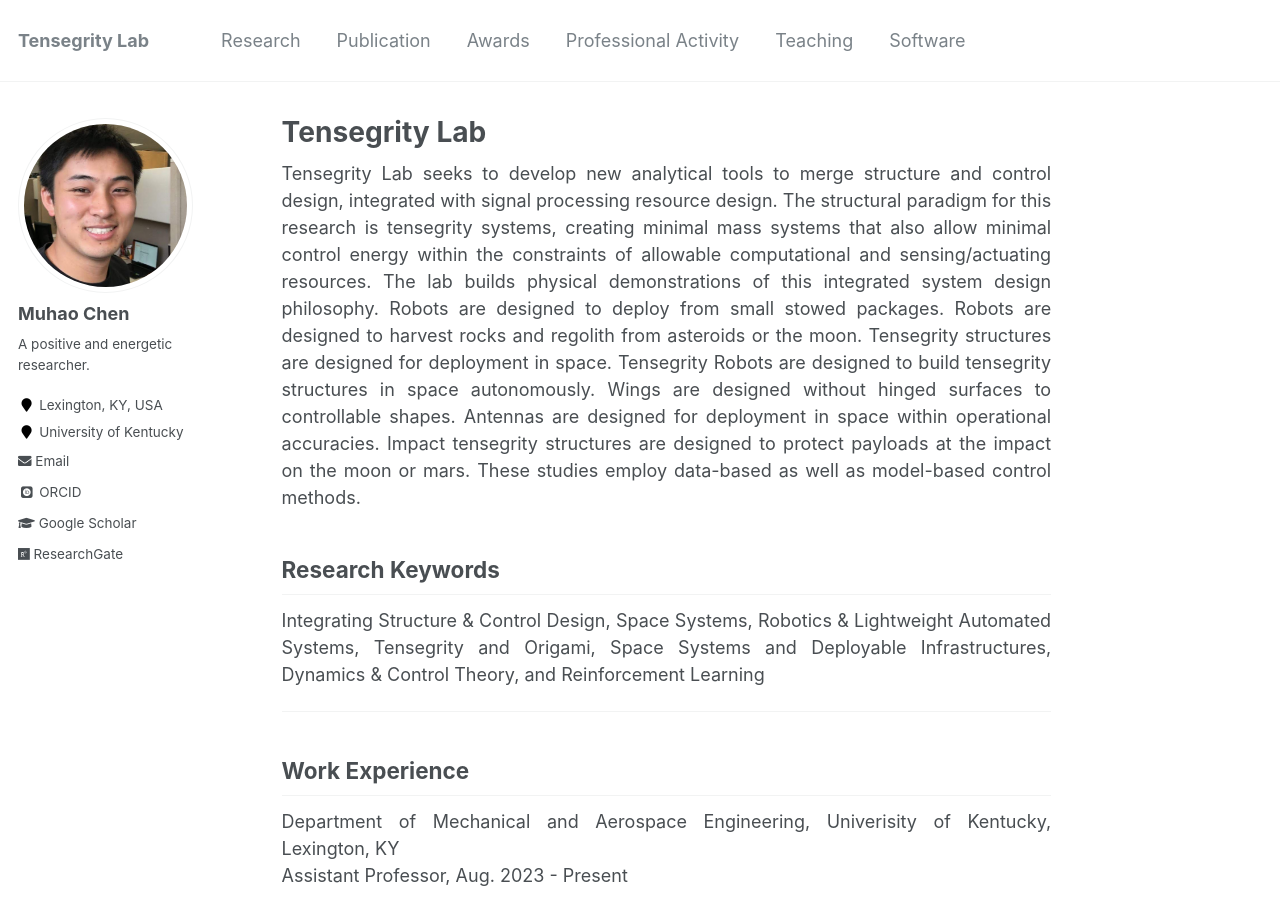
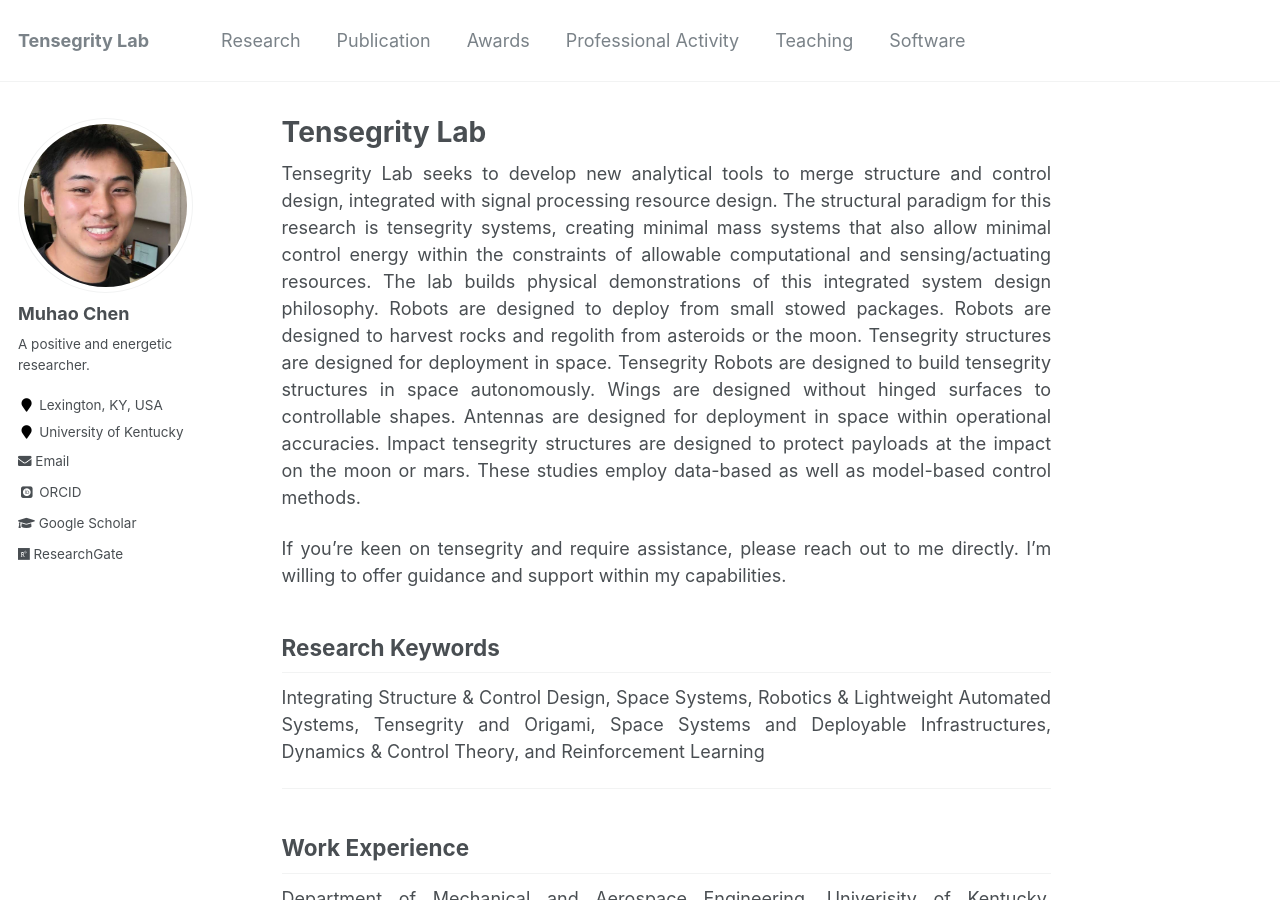
Before and after one commit to Muhao-Chen/muhao-chen.github.io, a Jekyll site: the page built from _pages/about.md, in a window 1280 px wide and 900 px high. Built offline with Jekyll 4.4.1, drawn with Linux system fonts in a browser that asks for light colours; some web fonts are replaced.

Commit message:
Update about.md

```diff
--- a/_pages/about.md
+++ b/_pages/about.md
@@ -14,6 +14,7 @@ toc: true
 <!-- ## Tensegrity Lab -->
 Tensegrity Lab seeks to develop new analytical tools to merge structure and control design, integrated with signal processing resource design. The structural paradigm for this research is tensegrity systems, creating minimal mass systems that also allow minimal control energy within the constraints of allowable computational and sensing/actuating resources. The lab builds physical demonstrations of this integrated system design philosophy. Robots are designed to deploy from small stowed packages. Robots are designed to harvest rocks and regolith from asteroids or the moon. Tensegrity structures are designed for deployment in space. Tensegrity Robots are designed to build tensegrity structures in space autonomously. Wings are designed without hinged surfaces to controllable shapes. Antennas are designed for deployment in space within operational accuracies. Impact tensegrity structures are designed to protect payloads at the impact on the moon or mars. These studies employ data-based as well as model-based control methods.
 
+If you're keen on tensegrity and require assistance, please reach out to me directly. I'm willing to offer guidance and support within my capabilities.
 
 <!--<div style="text-align: justify">  </div> -->
 <!-- Muhao Chen, Ph.D., is currently a postdoctoral researcher at the Department of Aerospace Engineering, Texas A&M University, College Station. I am affiliated with the [Tensegrity Lab](https://bobskelton.github.io/) and [Land Air & Space Robotics (LASR) Laboratory](https://lasr.tamu.edu/) at Texas A&M University, College Station, TX.  -->
```
